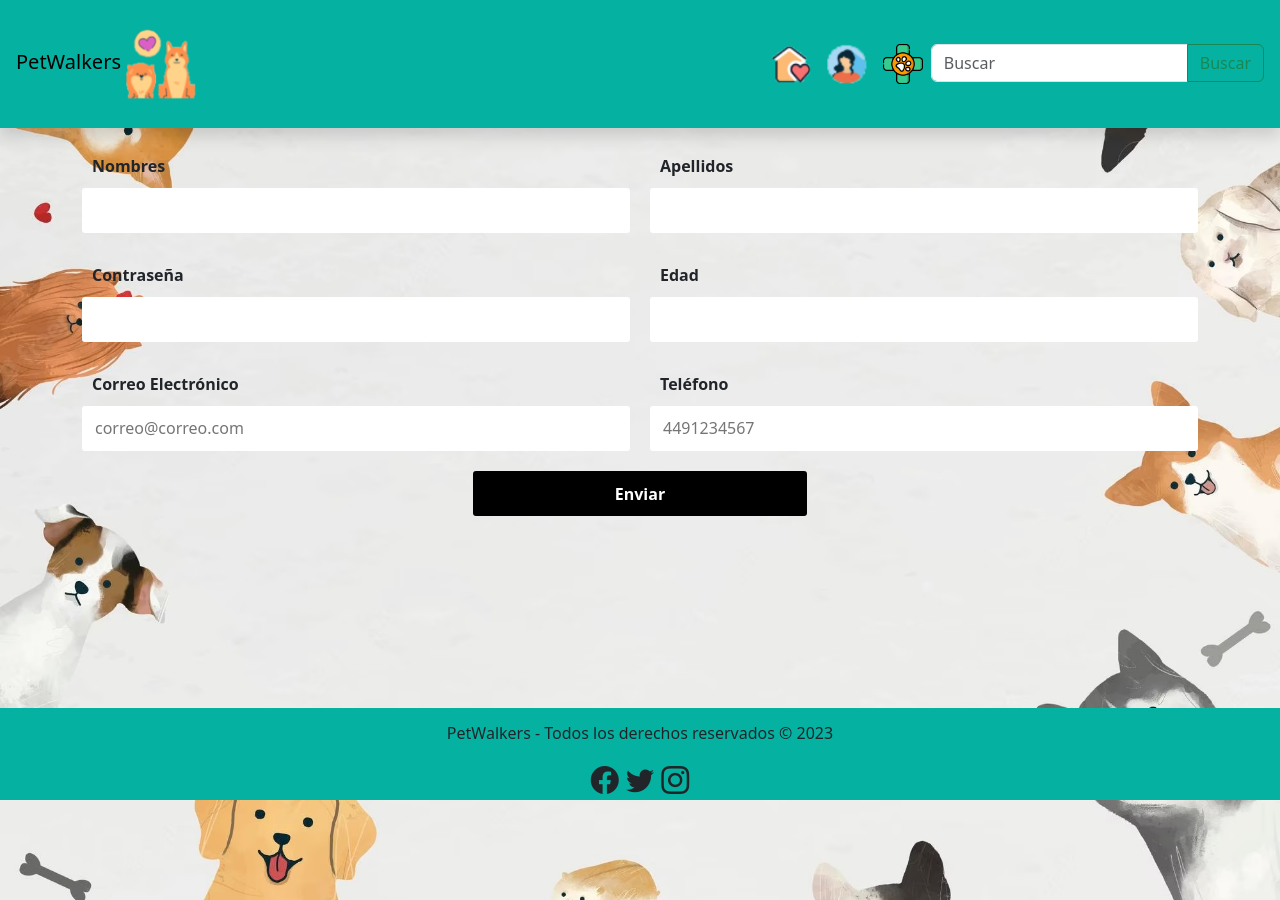
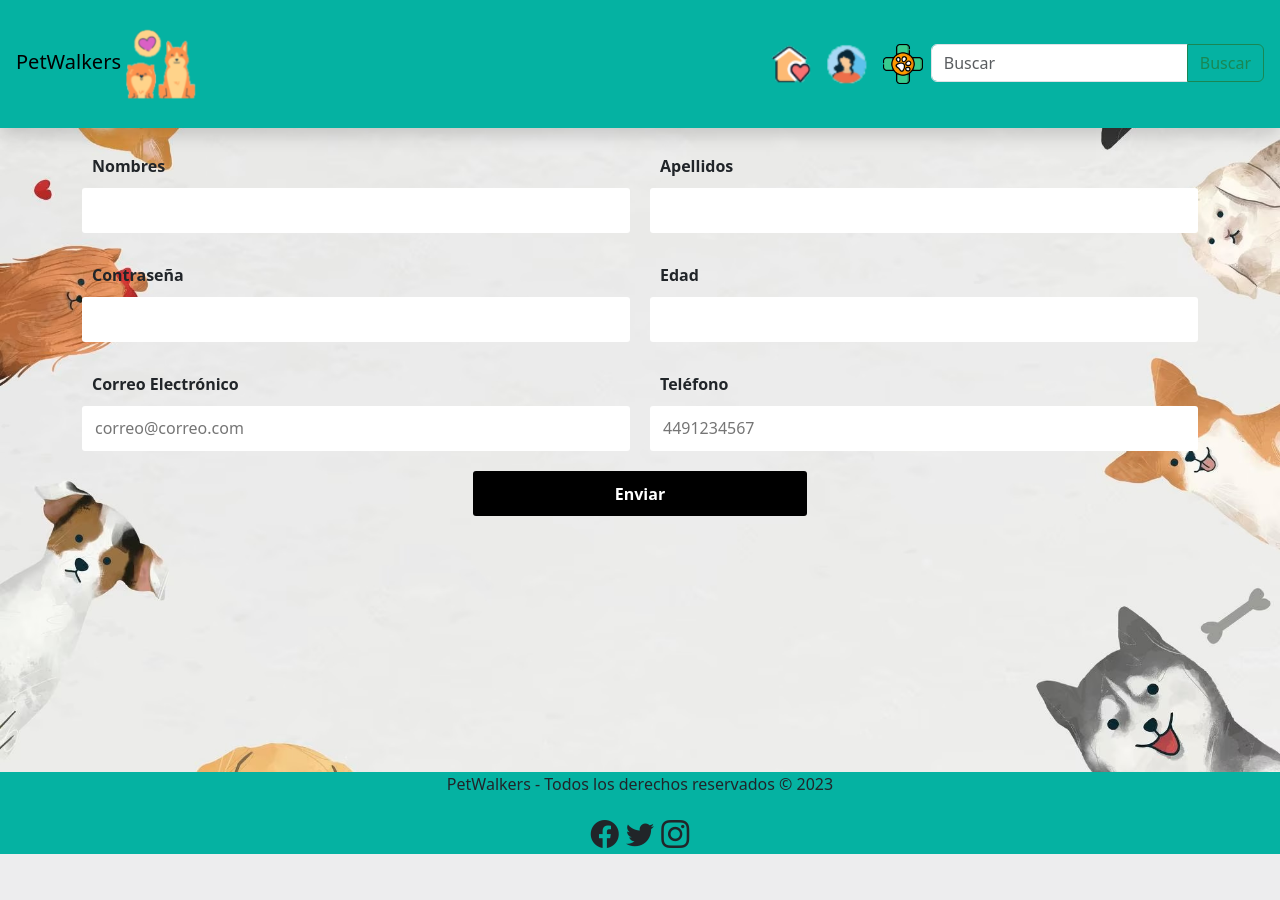
Before and after one commit to RodrigoCovarrubias/Desarrollo-Web-backend, a Django app: page /registro/ in a window 1280 px wide. After the commit the page ends 854 px from the top, so only its background shows below. Run offline with Django 4.2, Linux system fonts and the light colour scheme; some libraries are stand-ins or nearby versions.

Commit message:
footer fix

```diff
--- a/core/static/Scripts/scripts.js
+++ b/core/static/Scripts/scripts.js
@@ -9,3 +9,33 @@
 
     return true;
   }
+
+  // Add this JavaScript code after including jQuery and your other scripts
+$(document).ready(function() {
+  // Handle form submission
+  $("#login-button").click(function(e) {
+    e.preventDefault();
+
+    var email = $("#exampleInputEmail1").val();
+    var password = $("#exampleInputPassword1").val();
+    $.ajax({
+      url: "/login",
+      method: "POST",
+      data: {
+        email: email,
+        password: password
+      },
+      success: function(response) {
+        console.log(response);
+
+        window.location.href = "/dashboard";
+      },
+      error: function(xhr, status, error) {
+        console.log(error);
+
+        $("#error-message").text("Login failed. Please try again.");
+        $("#error-message").show();
+      }
+    });
+  });
+});
--- a/core/static/Styles/estilos.css
+++ b/core/static/Styles/estilos.css
@@ -2,19 +2,13 @@ body {
     background-image: url(../img/marco-perros-sobre-fondo-blanco_53876-99295.jpg);
     background-size: cover;
     background-position: center;
-    margin:0;
-    padding:0;
-    height:100%;
-  }
-  footer{
-    text-align: center;
-    height:50px;
-    line-height:50px;
-    bottom:0;
-    left:0;
-    width:100%;
-  }
+    display: flex;
+    flex-direction: column;
+      }
 
+.main{
+  flex-grow: 1;
+}
   table {
 
     border-collapse: separate;
@@ -60,6 +54,7 @@ body {
 }
 .barraInferior{
   background-color: #05b2a2;
+
 
 
 }
@@ -265,3 +260,7 @@ body {
   footer {
     margin-bottom:0px;
 }
+.registro{
+  padding-bottom: 20%;
+
+}
--- a/core/templates/base.html
+++ b/core/templates/base.html
@@ -21,7 +21,7 @@
     />
     <link rel="stylesheet" href="{% static 'Styles/estilos.css' %}" />
   </head>
-  <body class="cuerpo d-flex flex-column min-vh-100">
+  <body>
     <header>
       <div class="shadow p-3 mb-3 barraSuperior">
         <nav class="navbar navbar-expand-lg navbar-light">
@@ -160,7 +160,7 @@
                       >
                         Cerrar
                       </button>
-                      <button type="submit" class="btn btn-primary">
+                      <button type="submit" class="btn btn-primary" id="login-button">
                         Iniciar Sesion
                       </button>
                     </div>
@@ -172,13 +172,14 @@
         </nav>
       </div>
     </header>
-    <main class="flex-grow-1">
+    <main class="flex-grow-1 main">
         {% block content %}
         {% endblock %}
     </main>
-      <div class="barraSuperior barraInferior">
+  </body>
+    <div class="barraInferior">
       <footer>
-          <div class="mb-auto">
+        <div class="">
           <p class="text-center">
             PetWalkers - Todos los derechos reservados &copy; 2023
           </p>
@@ -198,11 +199,10 @@
         </span>
       </div>
     </div>
-
     <script src="{% static 'node_modules/bootstrap/dist/js/bootstrap.js' %}"></script>
     <script src="https://ajax.googleapis.com/ajax/libs/jquery/3.6.0/jquery.min.js"></script>
 
     <script src="{% static 'Scripts/scripts.js' %}"></script>
 
-  </body>
+
 </html>
--- a/core/templates/registro.html
+++ b/core/templates/registro.html
@@ -1,7 +1,7 @@
 {% extends 'base.html' %}
 {% load static %}
 {% block content %}
-<div class="container mb-5">
+<div class="container registro">
 <form action="" class="formulario" id="formulario">
   <!-- Grupo: Nombre -->
   <div class="formulario__grupo" id="grupo__nombre">
```
Lines whose indentation alone changed are shown as unchanged.
